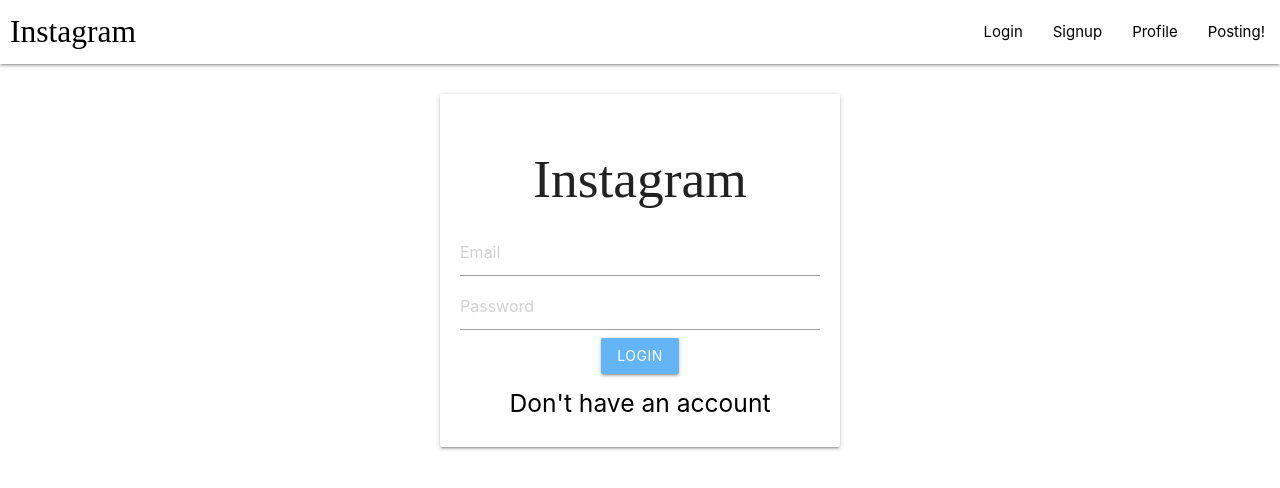
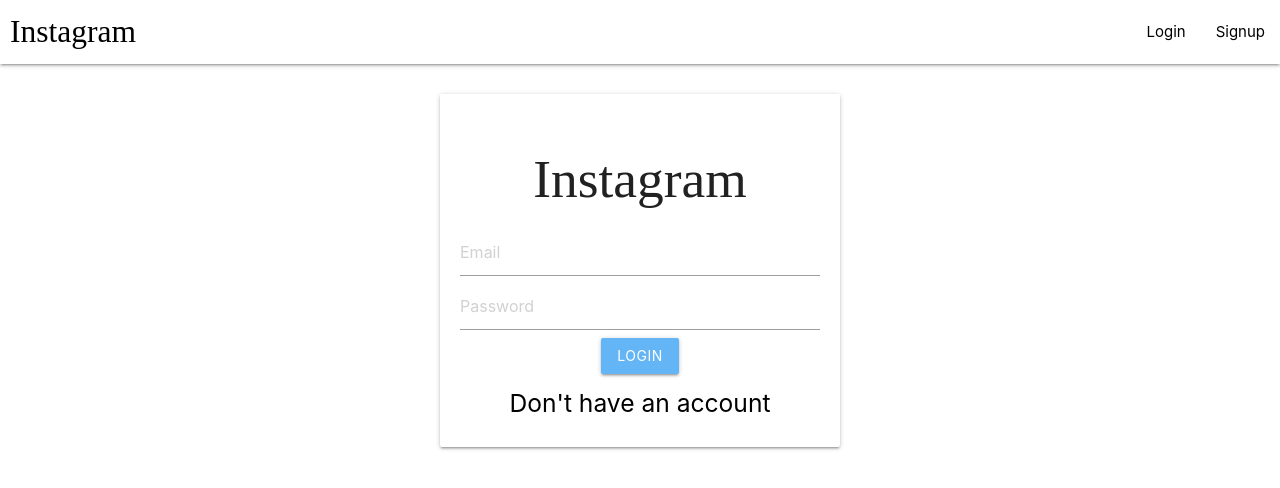
Before and after one commit to pisckipratama/Socmed-App, a React (Create React App) app in the folder client/: page /login in a window 1280 px wide. Shown: the top 488 px of the page. Built offline with nearby package versions, Linux system fonts and the light colour scheme; a web font is replaced by a local one.

Commit message:
editing navbar

```diff
--- a/client/src/components/Navbar.jsx
+++ b/client/src/components/Navbar.jsx
@@ -1,16 +1,28 @@
-import React from 'react';
+import React, { useContext } from 'react';
 import { Link } from 'react-router-dom';
+import { UserContext } from '../App';
 
 const NavBar = () => {
+  const { state, dispatch } = useContext(UserContext);
+  const renderList = () => {
+    if (state) {
+      return [
+        <li><Link to="/profile">Profile</Link></li>,
+        <li><Link to="/postpicture">Posting!</Link></li>
+      ]
+    } else {
+      return [
+        <li><Link to="/login">Login</Link></li>,
+        <li><Link to="/signup">Signup</Link></li>
+      ]
+    }
+  }
   return (
     <nav>
       <div className="nav-wrapper white">
-        <Link to="/" className="brand-logo left">Instagram</Link>
+        <Link to={state ? "/" : "/login"} className="brand-logo left">Instagram</Link>
         <ul id="nav-mobile" className="right">
-          <li><Link to="/login">Login</Link></li>
-          <li><Link to="/signup">Signup</Link></li>
-          <li><Link to="/profile">Profile</Link></li>
-          <li><Link to="/postpicture">Posting!</Link></li>
+          {renderList()}
         </ul>
       </div>
     </nav>
```
Also changed, not shown: 1 other file (tests, documents, lock files or other folders).
